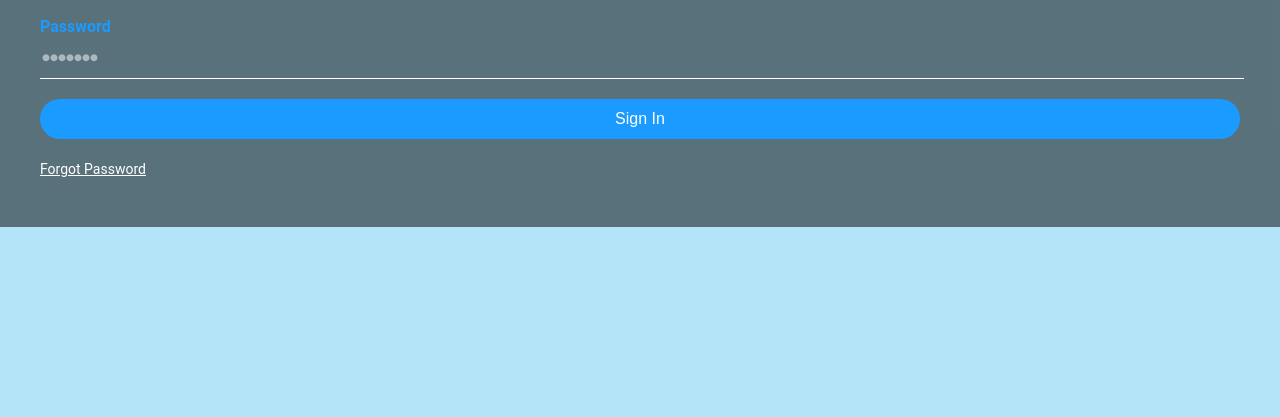
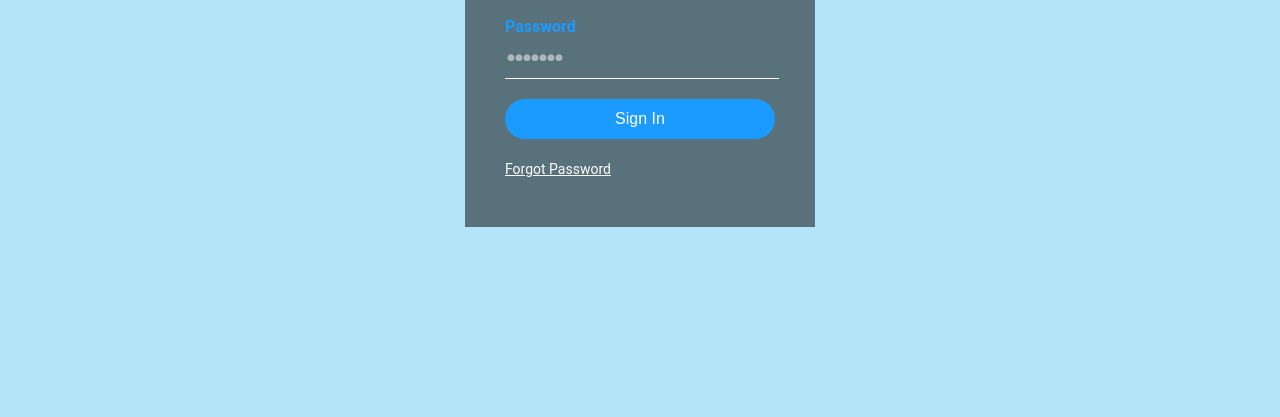
Before and after one commit to alia0021/MTM6330-Midterm-alia0021, a website: page index.html in a window 1280 px wide. Shown: the part 383-800 px from the top of the page. Drawn offline with Linux system fonts and the light colour scheme.

Commit message:
add responsive elements to login page

```diff
--- a/scss/style.scss
+++ b/scss/style.scss
@@ -22,6 +22,7 @@ body {
 }
 
 .loginBox {
+  @media (min-width: 1rem) {
     position: absolute;
     top: 50%;
     left: 50%;
@@ -31,6 +32,18 @@ body {
     padding: 80px 40px;
     box-sizing: border-box;
     background: rgba(0, 0, 0, 0.5);
+  }
+  @media (min-width: 76.5rem) {
+    position: absolute;
+    top: 50%;
+    left: 50%;
+    transform: translate(-50%, -50%);
+    width: 350px;
+    height: 420px;
+    padding: 80px 40px;
+    box-sizing: border-box;
+    background: rgba(0, 0, 0, 0.5);
+  }
 }
 .user {
   width: 100px;
@@ -294,14 +307,3 @@ h6 {
     }
   }
 }
-@media (min-width: 35rem) {
-  .loginBox,
-  .success,
-  .profile,
-  .portal,
-  h3,
-  h4 {
-    float: none;
-    width: 100%;
-  }
-}
```
Also changed, not shown: css/min/style.css, css/style.css. Lines whose indentation alone changed are shown as unchanged.
